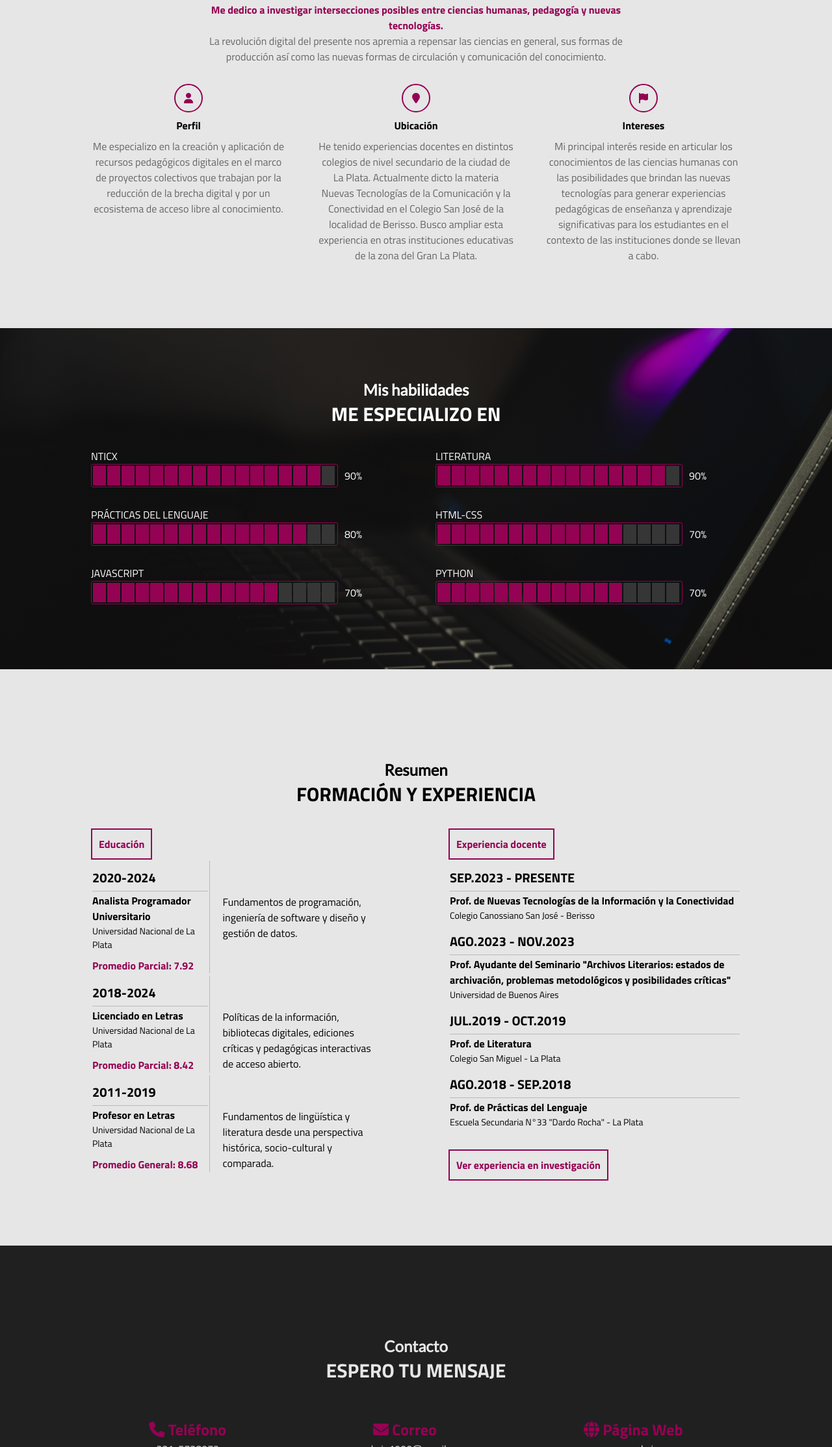
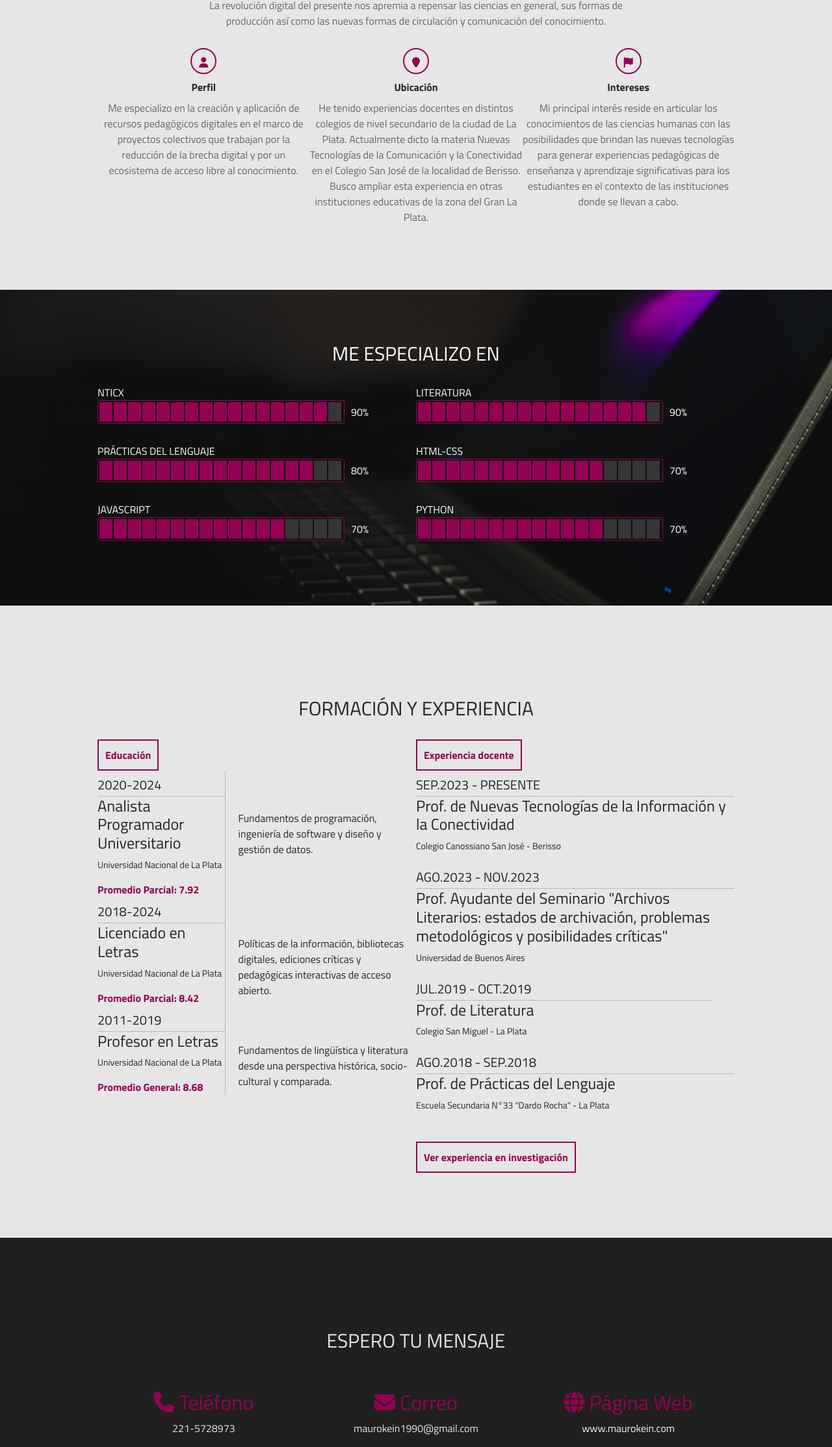
Before and after one commit to maurokeindeveloper/online, a plain HTML site: page index.html in a window 1280 px wide. Shown: the part 573-2800 px from the top of the page at 65% size. Drawn offline with nearby package versions, Linux system fonts and the light colour scheme.

Commit message:
bootstrap added

```diff
--- a/index.css
+++ b/index.css
@@ -8,6 +8,10 @@
 
 html {
     scroll-behavior: smooth;
+}
+
+.container {
+    width: 100%;
 }
 
 /* INIT SECTION */
--- a/index.html
+++ b/index.html
@@ -9,10 +9,14 @@
         crossorigin="anonymous" referrerpolicy="no-referrer" />
     <link rel="stylesheet" href="index.css">
     <title>MAURO KEIN | CV</title>
+    <link rel="stylesheet" href="https://cdn.jsdelivr.net/npm/bootstrap@5.3.2/dist/css/bootstrap.min.css">
 </head>
 
 <body>
     <!-- INIT SECTION -->
+    <div>
+        <div class="row">
+            <div class="col-md-12 offset-md-12">
                 <section class="init" id="init">
                     <div class="content-section">
                         <header>
@@ -34,7 +38,8 @@
                             <h1>MAURO KEIN</h1>
                             <H2>INVESTIGADOR, DOCENTE, PROGRAMADOR</H2>
                             <div class="social-media">
-                    <a href="https://www.x.com/maurokein" target="_blank"><i class="fa-brands fa-x-twitter"></i></a>
+                                <a href="https://www.x.com/maurokein" target="_blank"><i
+                                        class="fa-brands fa-x-twitter"></i></a>
                                 <a href="https://www.facebook.com/maurokein" target="_blank"><i
                                         class="fa-brands fa-facebook-f"></i></a>
                                 <a href="https://www.instagram.com/maurokein" target="_blank"><i
@@ -48,49 +53,68 @@
                         </div>
                     </div>
                 </section>
+            </div>
+        </div>
+    </div>
     <!-- ABOUT ME SECTION -->
+    <div>
+        <div class="row">
+            <div class="col-md-12 offset-md-12">
                 <section class="aboutme" id="aboutme">
                     <div class="content-section">
-            <h2 class="section-title">Sobre mí</h2>
                         <h3>Detalles personales</h3>
 
-            <p class="especial">Me dedico a investigar intersecciones posibles entre ciencias humanas, pedagogía y
+                        <p class="especial">Me dedico a investigar intersecciones posibles entre ciencias humanas,
+                            pedagogía y
                             nuevas tecnologías.</p>
-            <p>La revolución digital del presente nos apremia a repensar las ciencias en general, sus formas de
+                        <p>La revolución digital del presente nos apremia a repensar las ciencias en general, sus formas
+                            de
                             producción así como las nuevas formas de circulación y comunicación del conocimiento.</p>
                         <div class="rank">
                             <div class="col">
                                 <i class="fa-solid fa-user"></i>
                                 <span class="detail-title">Perfil</span>
-                    <p>Me especializo en la creación y aplicación de recursos pedagógicos digitales en el marco de
+                                <p>Me especializo en la creación y aplicación de recursos pedagógicos digitales en el
+                                    marco de
                                     proyectos colectivos que trabajan
-                        por la reducción de la brecha digital y por un ecosistema de acceso libre al conocimiento.</p>
+                                    por la reducción de la brecha digital y por un ecosistema de acceso libre al
+                                    conocimiento.</p>
                             </div>
                             <div class="col">
                                 <i class="fa-solid fa-location-pin"></i>
                                 <span class="detail-title">Ubicación</span>
-                    <p>He tenido experiencias docentes en distintos colegios de nivel secundario de la ciudad de La
-                        Plata. Actualmente dicto la materia Nuevas Tecnologías de la Comunicación y la Conectividad en
-                        el Colegio San José de la localidad de Berisso. Busco ampliar esta experiencia en otras
+                                <p>He tenido experiencias docentes en distintos colegios de nivel secundario de la
+                                    ciudad de La
+                                    Plata. Actualmente dicto la materia Nuevas Tecnologías de la Comunicación y la
+                                    Conectividad en
+                                    el Colegio San José de la localidad de Berisso. Busco ampliar esta experiencia en
+                                    otras
                                     instituciones educativas de la zona del Gran La Plata.</p>
                             </div>
                             <div class="col">
                                 <i class="fa-solid fa-flag"></i>
                                 <span class="detail-title">Intereses</span>
-                    <p>Mi principal interés reside en articular los conocimientos de las ciencias humanas con las
-                        posibilidades que brindan las nuevas tecnologías para generar experiencias pedagógicas de
-                        enseñanza y aprendizaje significativas para los estudiantes en el contexto de las instituciones
+                                <p>Mi principal interés reside en articular los conocimientos de las ciencias humanas
+                                    con las
+                                    posibilidades que brindan las nuevas tecnologías para generar experiencias
+                                    pedagógicas de
+                                    enseñanza y aprendizaje significativas para los estudiantes en el contexto de las
+                                    instituciones
                                     donde se
                                     llevan a cabo.</p>
                             </div>
                         </div>
                     </div>
                 </section>
-
+            </div>
+        </div>
+    </div>
     <!-- SKILLS SECTION -->
+    <div>
+        <div class="row">
+            <div class="col-md-12 offset-md-12">
                 <section class="skills" id="skills">
                     <div class="content-section">
-            <h2 class="section-title">Mis habilidades</h2>
                         <h3>Me especializo en</h3>
 
                         <div class="rank">
@@ -154,11 +178,16 @@
                         </div>
                     </div>
                 </section>
+            </div>
+        </div>
+    </div>
 
     <!-- RESUME SECTION -->
+    <div>
+        <div class="row">
+            <div class="col-md-12 offset-md-12">
                 <section class="resume" id="resume">
                     <div class="content-section">
-            <h2 class="section-title">Resumen</h2>
                         <h3>Formación y experiencia</h3>
                         <div class="info">
                             <div class="col">
@@ -187,7 +216,8 @@
                                             <h3>2018-2024</h3>
                                         </td>
                                         <td rowspan="2" class="description">
-                                Políticas de la información, bibliotecas digitales, ediciones críticas y pedagógicas
+                                            Políticas de la información, bibliotecas digitales, ediciones críticas y
+                                            pedagógicas
                                             interactivas de acceso abierto.
                                         </td>
                                     </tr>
@@ -241,7 +271,8 @@
                                     </tr>
                                     <tr>
                                         <td>
-                                <h4>Prof. Ayudante del Seminario "Archivos Literarios: estados de archivación, problemas
+                                            <h4>Prof. Ayudante del Seminario "Archivos Literarios: estados de
+                                                archivación, problemas
                                                 metodológicos y posibilidades críticas"</h4>
                                             <p>Universidad de Buenos Aires</p>
                                         </td>
@@ -281,13 +312,16 @@
                         </div>
                     </div>
                 </section>
-
+            </div>
+        </div>
+    </div>
     <!-- CONTACT SECTION -->
+    <div>
+        <div class="row">
+            <div class="col-md-12 offset-md-12">
                 <section class="contact" id="contact">
                     <div class="content-section">
-            <h2 class="section-title">Contacto</h2>
                         <h3>Espero tu mensaje</h3>
-
                         <div class="rank">
                             <div class="col">
                                 <h2>
@@ -311,7 +345,12 @@
                         </div>
                     </div>
                 </section>
+            </div>
+        </div>
+    </div>
+
     <script src="index.js" defer></script>
+    <script src="https://cdn.jsdelivr.net/npm/bootstrap@5.3.2/dist/js/bootstrap.bundle.min.js"></script>
 </body>
 
 </html>
```
Lines whose indentation alone changed are shown as unchanged.
